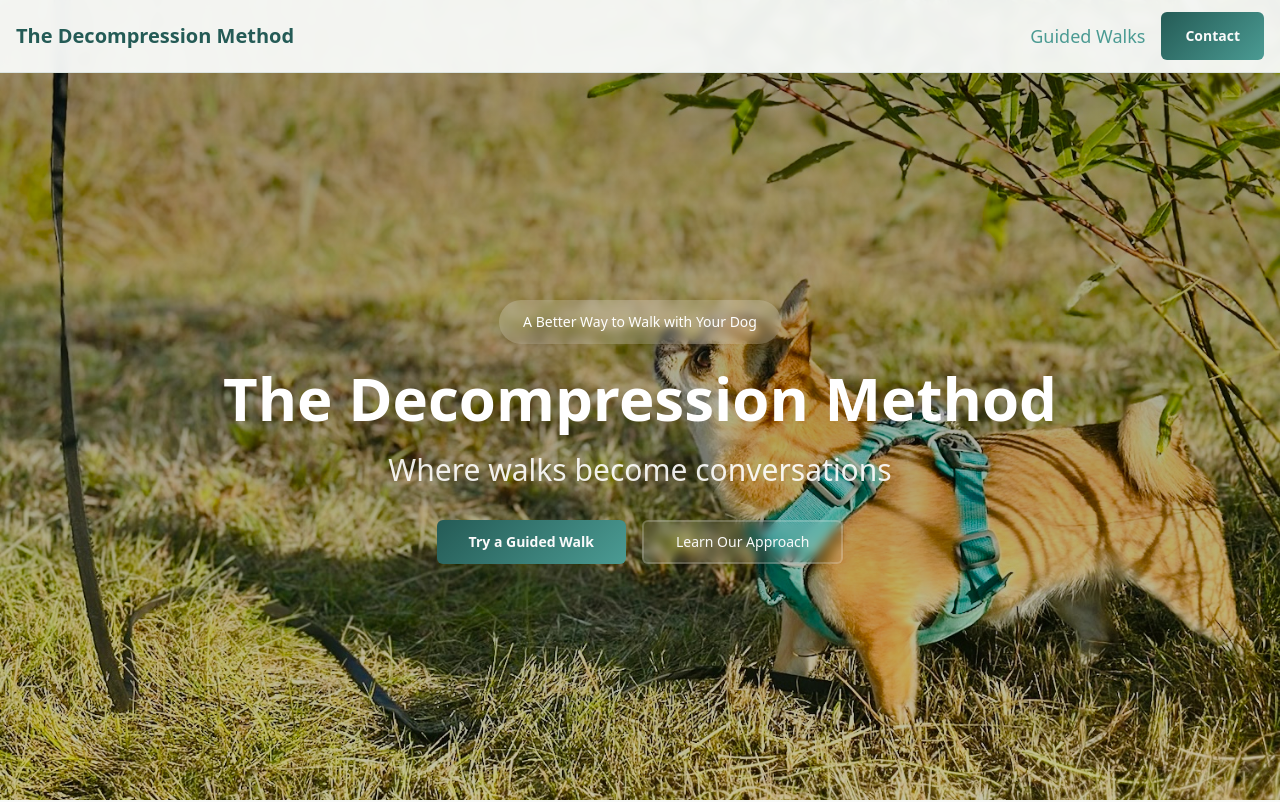
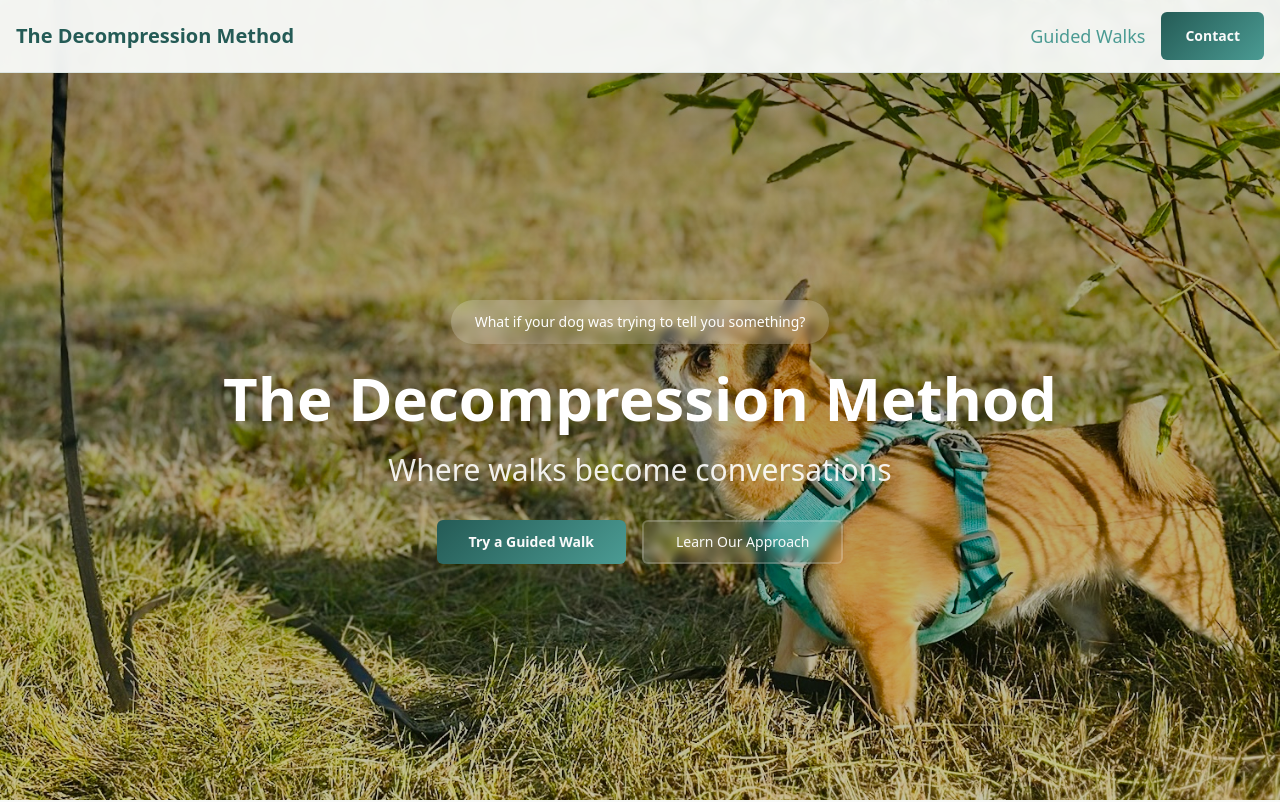
Before and after one commit to cherwood87/Guided-Decompression-Walk, a React (Vite) app: page / in a window 1280 px wide. Shown: the top 802 px of the page. Built offline with nearby package versions, Linux system fonts and the light colour scheme; the HTML template or start-up script is replaced by a standard one.

Commit message:
Code edited in Lovable Code Editor

```diff
--- a/src/pages/Index.tsx
+++ b/src/pages/Index.tsx
@@ -49,7 +49,7 @@ const Index = () => {
         <div className="relative z-10 w-full max-w-4xl p-4 text-center text-white">
           <div className="mb-6">
             <span className="inline-block bg-white/20 backdrop-blur-sm rounded-full px-6 py-3 text-sm font-medium">
-              A Better Way to Walk with Your Dog
+              What if your dog was trying to tell you something?
             </span>
           </div>
 
```
